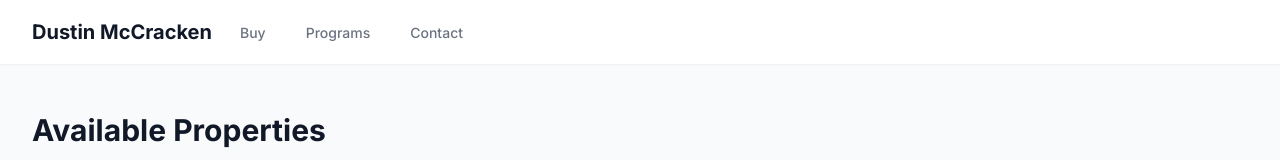
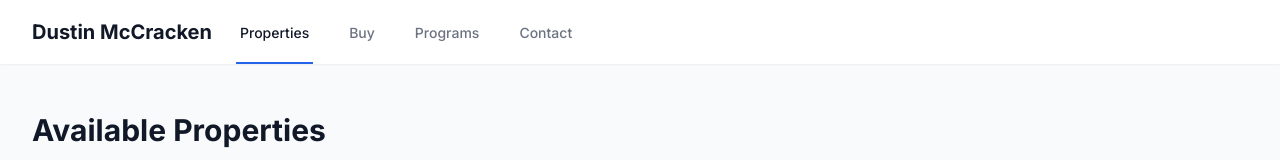
Before and after one commit to MenaceIncorporated/Dustin-McCracken, a Next.js app: page /properties in a window 1280 px wide. Shown: the top 160 px of the page. Built offline with nearby package versions, Linux system fonts and the light colour scheme.

Commit message:
fix: Enhance properties page with loading states and navigation

```diff
--- a/src/app/properties/page.tsx
+++ b/src/app/properties/page.tsx
@@ -1,9 +1,65 @@
+'use client'
+
+import { useState, useEffect } from 'react'
 import Link from 'next/link'
 import Image from 'next/image'
 import Header from '@/components/layout/Header'
-import { properties } from '@/data/properties'
+import { Property, properties } from '@/data/properties'
 
 export default function PropertiesPage() {
+  const [isLoading, setIsLoading] = useState(true)
+  const [error, setError] = useState<string | null>(null)
+  const [loadedProperties, setLoadedProperties] = useState<Property[]>([])
+
+  useEffect(() => {
+    try {
+      setLoadedProperties(properties)
+      setIsLoading(false)
+    } catch (err) {
+      setError('Failed to load properties')
+      setIsLoading(false)
+    }
+  }, [])
+
+  if (isLoading) {
+    return (
+      <div className="min-h-screen bg-gray-50">
+        <Header />
+        <main className="max-w-7xl mx-auto px-4 sm:px-6 lg:px-8 py-12">
+          <div className="text-center">
+            <h2 className="text-xl font-semibold text-gray-900">Loading properties...</h2>
+          </div>
+        </main>
+      </div>
+    )
+  }
+
+  if (error) {
+    return (
+      <div className="min-h-screen bg-gray-50">
+        <Header />
+        <main className="max-w-7xl mx-auto px-4 sm:px-6 lg:px-8 py-12">
+          <div className="text-center">
+            <h2 className="text-xl font-semibold text-red-600">{error}</h2>
+          </div>
+        </main>
+      </div>
+    )
+  }
+
+  if (!loadedProperties.length) {
+    return (
+      <div className="min-h-screen bg-gray-50">
+        <Header />
+        <main className="max-w-7xl mx-auto px-4 sm:px-6 lg:px-8 py-12">
+          <div className="text-center">
+            <h2 className="text-xl font-semibold text-gray-900">No properties available</h2>
+          </div>
+        </main>
+      </div>
+    )
+  }
+
   return (
     <div className="min-h-screen bg-gray-50">
       <Header />
@@ -14,7 +70,7 @@ export default function PropertiesPage() {
         </h1>
 
         <div className="grid grid-cols-1 md:grid-cols-2 lg:grid-cols-3 gap-6">
-          {properties.map(property => (
+          {loadedProperties.map(property => (
             <Link
               key={property.id}
               href={`/properties/${property.id}`}
@@ -26,6 +82,8 @@ export default function PropertiesPage() {
                   alt={property.address}
                   fill
                   className="object-cover"
+                  sizes="(max-width: 768px) 100vw, (max-width: 1200px) 50vw, 33vw"
+                  priority={property.id <= 3}
                 />
                 <div className="absolute top-4 left-4">
                   <span className="bg-primary text-white px-4 py-2 rounded-full text-sm font-medium">
--- a/src/components/layout/Header.tsx
+++ b/src/components/layout/Header.tsx
@@ -17,6 +17,16 @@ export default function Header() {
               </Link>
             </div>
             <div className="hidden sm:ml-6 sm:flex sm:space-x-8">
+              <Link
+                href="/properties"
+                className={`${
+                  pathname === '/properties'
+                    ? 'border-primary text-gray-900'
+                    : 'border-transparent text-gray-500 hover:border-gray-300 hover:text-gray-700'
+                } inline-flex items-center px-1 pt-1 border-b-2 text-sm font-medium`}
+              >
+                Properties
+              </Link>
               <Link
                 href="/buy"
                 className={`${
```
